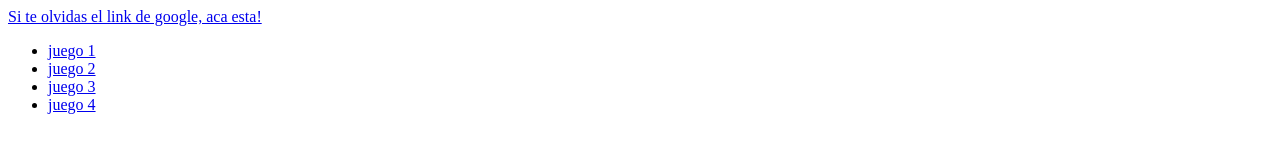
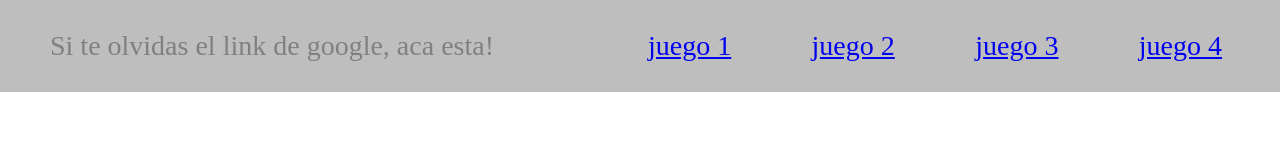
Before and after one commit to maurizzy89/proyectoJuegos, a plain HTML site: page index.html in a window 1280 px wide. Drawn offline with Linux system fonts and the light colour scheme.

Commit message:
playing with navbar

```diff
--- a/estilos.css
+++ b/estilos.css
@@ -0,0 +1,40 @@
+* {
+    padding: 0;
+    margin: 0;
+    box-sizing: border-box;
+}
+
+.navbar {
+    display: flex;
+    justify-content: space-between;
+    width: 100%;
+    padding: 30px 50px;
+    background-color: rgb(190, 190, 190);
+}
+
+.navbar__link {
+    color: grey;
+    font-size: 28px;
+    text-decoration: none;
+}
+
+.navbar__right {
+    width: 50%;
+}
+
+.navbar__menu {
+    display: flex;
+    justify-content: space-between;
+    width: 100%;
+    list-style: none;
+}
+
+.navbar__menu-item {
+    font-size: 28px;
+    color: grey;
+    padding: 0 8px;
+}
+
+.active {
+    background-color: red !important;
+}
--- a/index.html
+++ b/index.html
@@ -12,19 +12,21 @@
 </head>
 
 <body>
-    <nav>
-        <div>
-            <a href="http://wwww.google.com">Si te olvidas el link de google, aca esta!</a>
+    <nav class="navbar">
+        <div class="navbar__left">
+            <a class="navbar__link" href="http://wwww.google.com">Si te olvidas el link de google, aca esta!</a>
         </div>
-        <div>
-            <ul>
-                <li><a href="/">juego 1</a></li>
-                <li><a href="/">juego 2</a></li>
-                <li><a href="/">juego 3</a></li>
-                <li><a href="/">juego 4</a></li>
+        <div class="navbar__right">
+            <ul class="navbar__menu">
+                <li class="navbar__menu-item"><a href="/">juego 1</a></li>
+                <li class="navbar__menu-item"><a href="/">juego 2</a></li>
+                <li class="navbar__menu-item"><a href="/">juego 3</a></li>
+                <li class="navbar__menu-item"><a href="/">juego 4</a></li>
             </ul>
         </div>
     </nav>
+
+    <script src="./navbar-functions.js"></script>
 </body>
 
 </html>
--- /dev/null
+++ b/navbar-functions.js
@@ -0,0 +1,5 @@
+const navbar = document.querySelector('.navbar');
+
+navbar.addEventListener('click', () => {
+    navbar.classList.toggle('active');
+});
```
